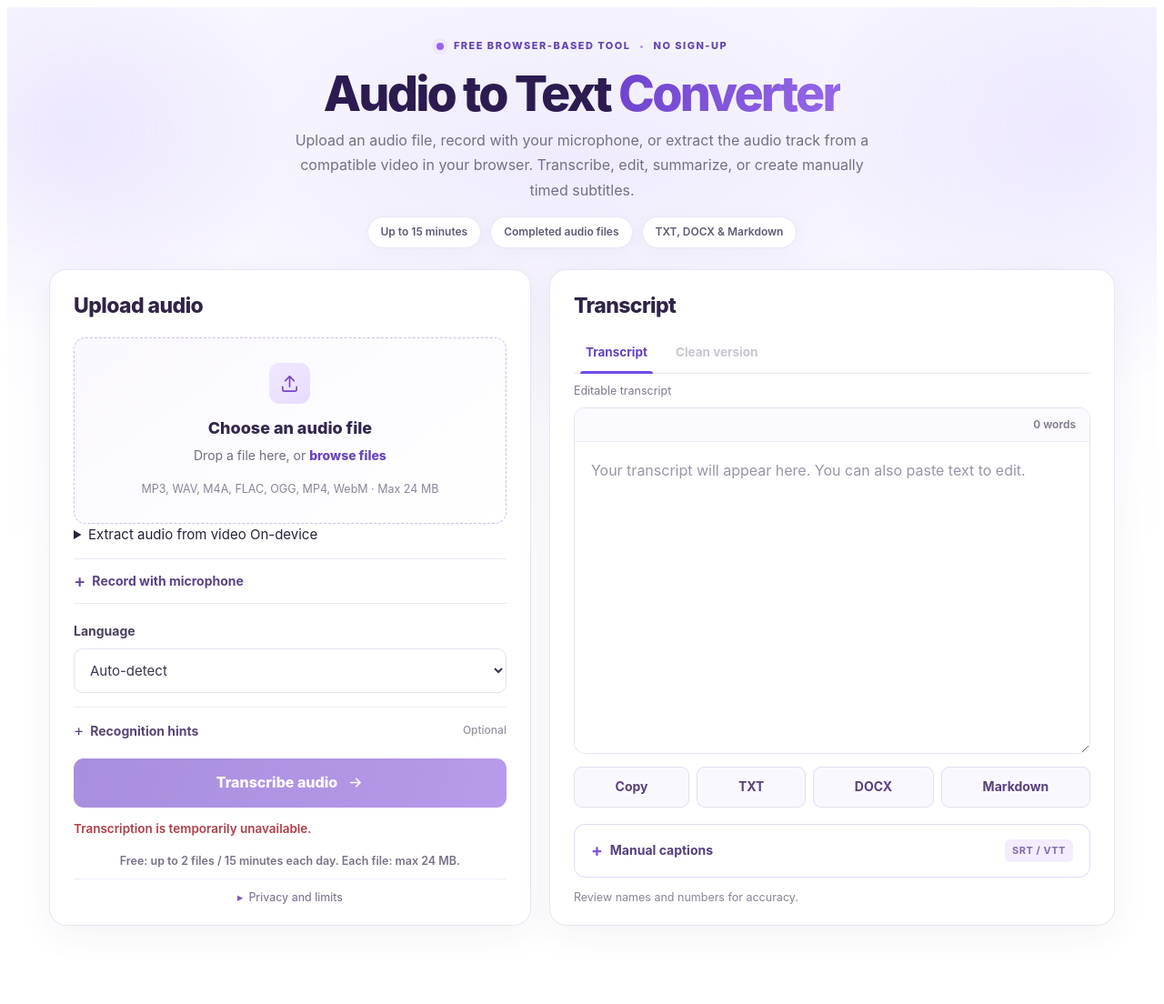
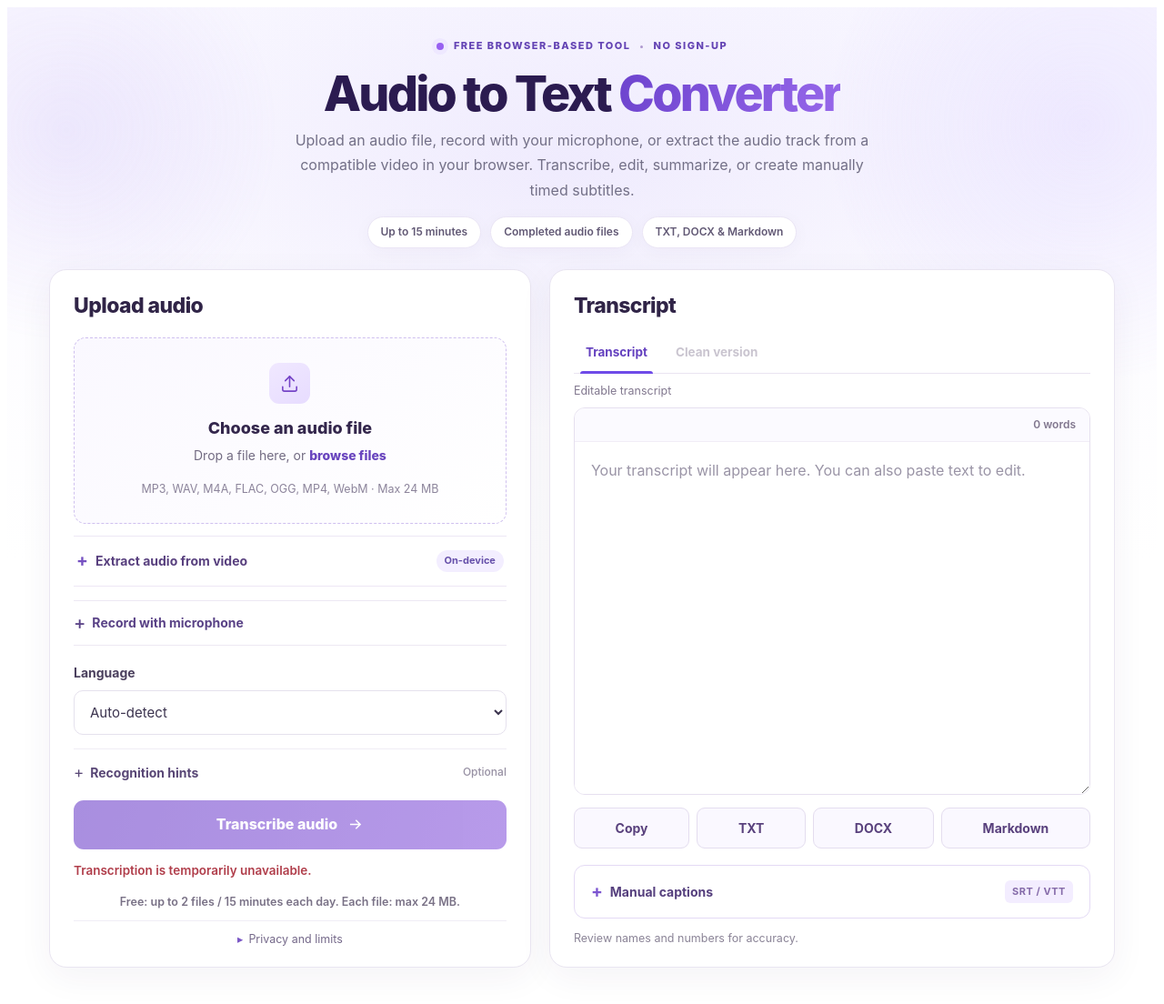
Before and after one commit to oswaldcby-afk/motricialy-a2t-staging-gate, a PHP site: page / in a window 1280 px wide. Shown: the top 1104 px of the page at 91% size. Run offline with PHP 8.4, Linux system fonts and the light colour scheme; data that the repository does not hold is empty.

Commit message:
release(a9.16): promote Chrome-verified local video extraction UI without changing paid PHP API

```diff
--- a/assets/audio-to-text.css
+++ b/assets/audio-to-text.css
@@ -762,6 +762,8 @@
   #a2t-tool .ai-button {transition:none!important;}
 }
 
+
+
 /* Wave 2: manually aligned captions, progressive disclosure. */
 #a2t-tool .caption-workspace {
   margin-top:18px;
@@ -824,3 +826,54 @@
   #a2t-tool .cue-times,#a2t-tool .cue-text-row{grid-template-columns:1fr;}
   #a2t-tool .cue-timing-buttons button{flex:1;min-width:85px;}
 }
+
+
+/* Wave 2: video/audio separation runs locally in the browser. */
+#a2t-tool .video-extract-panel {
+ margin:13px 0 15px;padding:0 3px;border-top:1px solid #ede7f5;
+ border-bottom:1px solid #ede7f5;
+}
+#a2t-tool .video-extract-panel>summary{
+ display:flex;gap:8px;align-items:center;padding:15px 0;
+ list-style:none;cursor:pointer;font-size:14px;line-height:1.45;
+ font-weight:720;color:#59417f;
+}
+#a2t-tool .video-extract-panel>summary::-webkit-details-marker{display:none;}
+#a2t-tool .video-extract-panel>summary::before{content:"+";font-size:19px;color:#7550c1;line-height:1;}
+#a2t-tool .video-extract-panel[open]>summary::before{content:"−";}
+#a2t-tool .video-local-label{
+ margin-left:auto;font-size:11px;color:#6650aa;background:#f3eeff;
+ border-radius:99px;padding:4px 9px;font-weight:700;
+}
+#a2t-tool .video-extract-panel>p{
+ font-size:12.5px;line-height:1.7;margin:0 0 12px;color:#7f758f;
+}
+#a2t-tool .video-extract-controls{display:flex;gap:9px;flex-wrap:wrap;margin-bottom:9px;}
+#a2t-tool .video-extract-controls button{
+ flex:1;min-height:43px;min-width:110px;border-radius:9px;
+ background:#f9f6ff;color:#67479d;border:1px solid #dcd1f0;
+ font-size:13px;font-weight:725;padding:9px 11px;cursor:pointer;text-transform:none;
+}
+#a2t-tool .video-extract-controls #video-extract{
+ color:white;background:#6f4be8;border-color:#6f4be8;
+}
+#a2t-tool .video-extract-controls button:disabled{opacity:.48;cursor:not-allowed;}
+#a2t-tool .video-file-label{color:#51446b;font-size:12px;word-break:break-word;margin-bottom:6px;}
+#a2t-tool .video-file-label:empty{display:none;}
+#a2t-tool #video-progress{display:block;width:100%;height:9px;accent-color:#7653e2;margin:8px 0 10px;}
+#a2t-tool #video-progress[hidden]{display:none;}
+#a2t-tool .video-extract-status{font-size:12px;line-height:1.55;color:#287b53;margin-bottom:9px;}
+#a2t-tool .video-extract-status.error{color:#b03d4a;}
+#a2t-tool .video-extract-status:empty{display:none;}
+#a2t-tool .video-extract-panel .video-limit-note{font-size:11.5px;color:#95899f;margin:5px 0 13px;}
+#a2t-tool .video-extract-panel :focus-visible{outline:3px solid #9977ed;outline-offset:3px;}
+
+
+#a2t-tool #video-cancel[hidden]{display:none!important;}
+#a2t-tool .video-extract-controls #video-cancel{
+ background:#fff;
+ color:#8c4157;
+ border-color:#dcbcc6;
+ flex:0 1 95px;
+}
+#a2t-tool .video-extract-controls #video-cancel:hover:not(:disabled){background:#fff4f5;}
```
